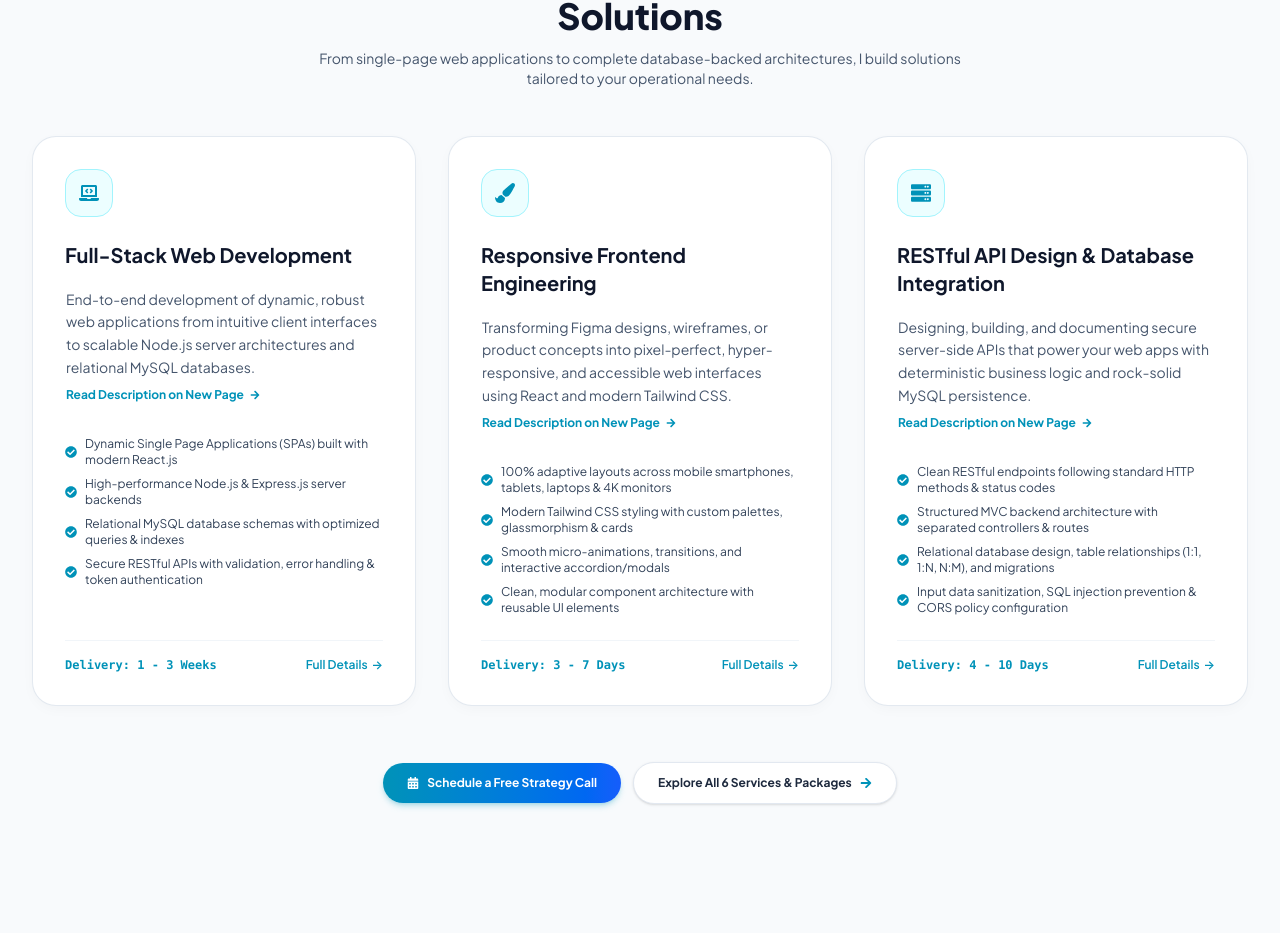
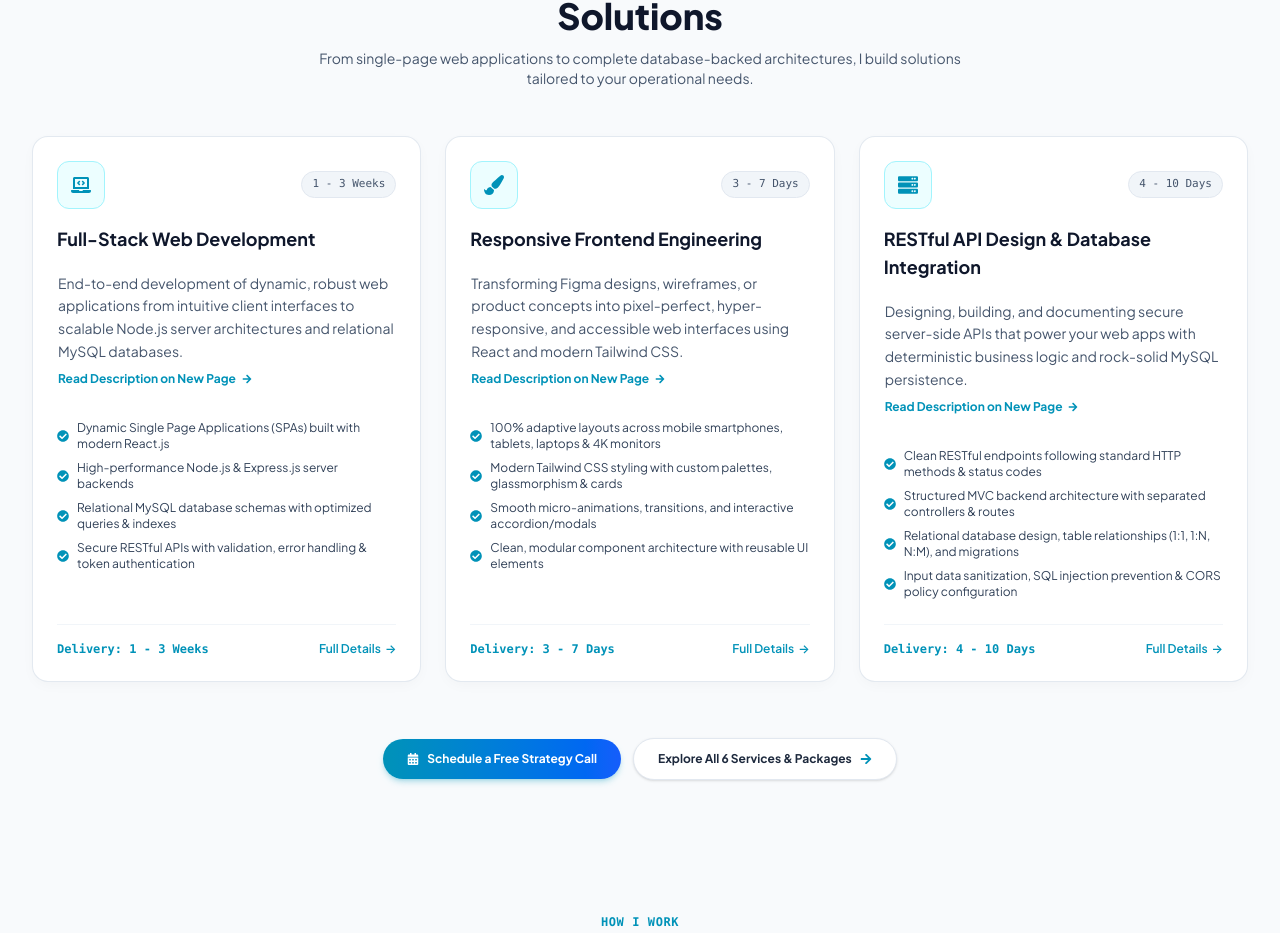
Before and after one commit to hassanakbar-dev/Hassan-Akbar-Portfolio-project, a React (Vite) app in the folder frontend/: page / in a window 1280 px wide. Shown: the part 2321-3254 px from the top of the page. Built offline with nearby package versions, Linux system fonts and the light colour scheme; no server answers.

Commit message:
add some content

```diff
--- a/frontend/src/pages/Home.jsx
+++ b/frontend/src/pages/Home.jsx
@@ -363,21 +363,29 @@ export default function Home() {
           </p>
         </div>
 
-        <div className="grid grid-cols-1 md:grid-cols-2 lg:grid-cols-3 gap-8">
+        <div className="grid grid-cols-1 md:grid-cols-2 lg:grid-cols-3 gap-6">
           {servicesData.slice(0, 3).map((service) => {
             const ServiceIcon = serviceIconMap[service.icon] || FaLaptopCode
             return (
               <div
                 key={service.id}
-                className="glass-card p-8 rounded-3xl flex flex-col justify-between"
+                className="glass-card p-6 rounded-2xl flex flex-col justify-between hover:border-cyan-500/40 hover:shadow-xl hover:shadow-cyan-500/5 transition-all duration-300 group"
               >
                 <div>
-                  <Link to={`/services/${service.slug}`} className="block w-12 h-12 rounded-2xl bg-cyan-50 dark:bg-cyan-500/10 border border-cyan-200 dark:border-cyan-500/30 text-cyan-600 dark:text-cyan-400 flex items-center justify-center mb-6 hover:scale-105 transition-transform">
-                    <ServiceIcon className="w-5 h-5" />
-                  </Link>
+                  <div className="flex items-center justify-between mb-4">
+                    <Link
+                      to={`/services/${service.slug}`}
+                      className="w-12 h-12 rounded-xl bg-cyan-50 dark:bg-cyan-500/10 border border-cyan-200 dark:border-cyan-500/30 text-cyan-600 dark:text-cyan-400 flex items-center justify-center group-hover:scale-105 group-hover:bg-cyan-600 group-hover:text-white transition-all duration-300"
+                    >
+                      <ServiceIcon className="w-5 h-5" />
+                    </Link>
+                    <span className="text-[11px] font-mono font-medium px-2.5 py-1 rounded-full bg-slate-100 dark:bg-slate-800 text-slate-600 dark:text-slate-300 border border-slate-200 dark:border-slate-700/60">
+                      {service.turnaround}
+                    </span>
+                  </div>
 
-                  <Link to={`/services/${service.slug}`} className="group/title block mb-2">
-                    <h3 className="text-xl font-bold text-slate-900 dark:text-white group-hover/title:text-cyan-600 dark:group-hover/title:text-cyan-400 transition flex items-center justify-between">
+                  <Link to={`/services/${service.slug}`} className="block group/title mb-2">
+                    <h3 className="text-lg font-bold text-slate-900 dark:text-white group-hover/title:text-cyan-600 dark:group-hover/title:text-cyan-400 transition-colors flex items-center justify-between">
                       <span>{service.title}</span>
                       <FaArrowRight className="text-xs opacity-0 -translate-x-2 group-hover/title:opacity-100 group-hover/title:translate-x-0 text-cyan-600 dark:text-cyan-400 transition-all duration-200" />
                     </h3>
```
